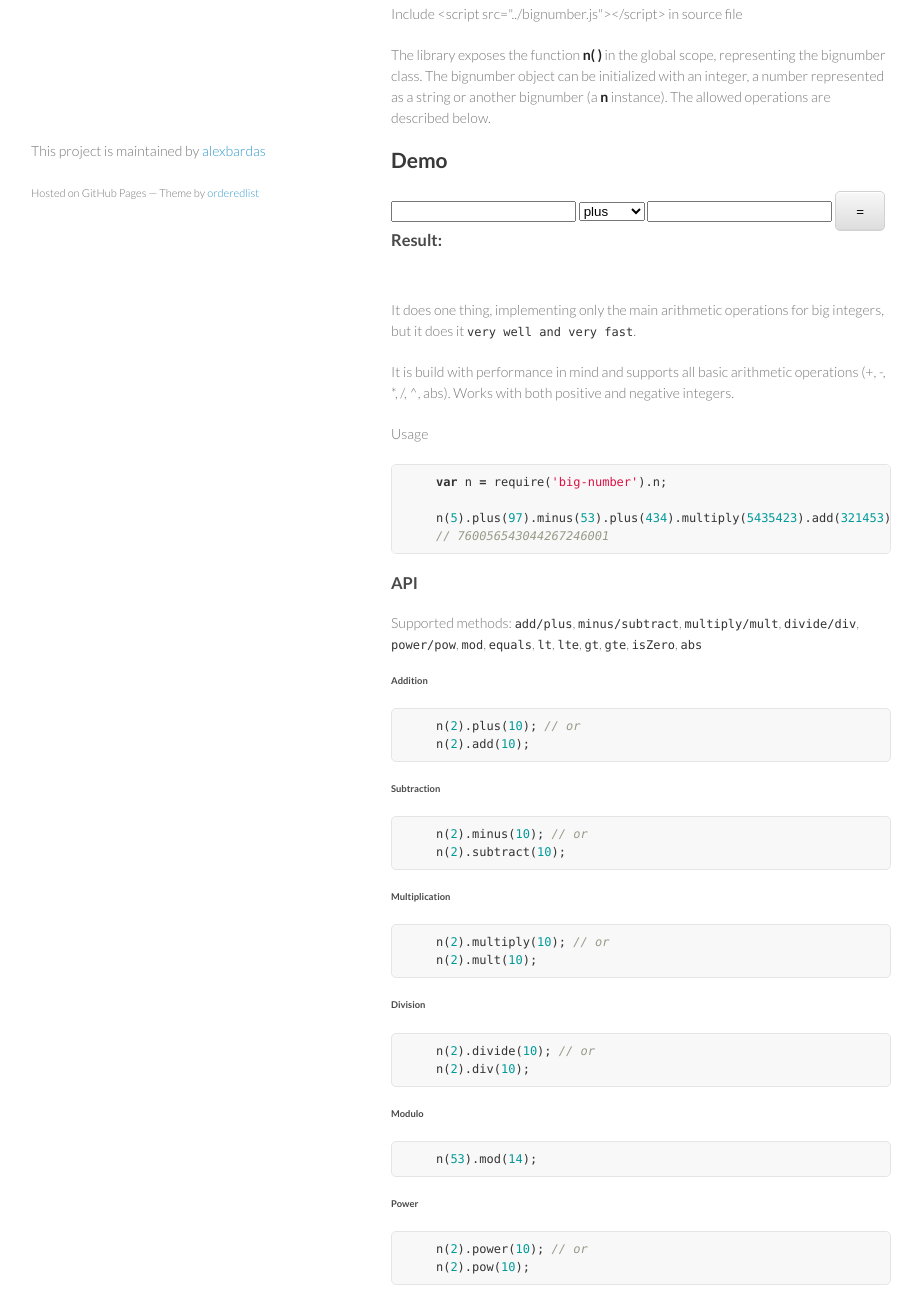
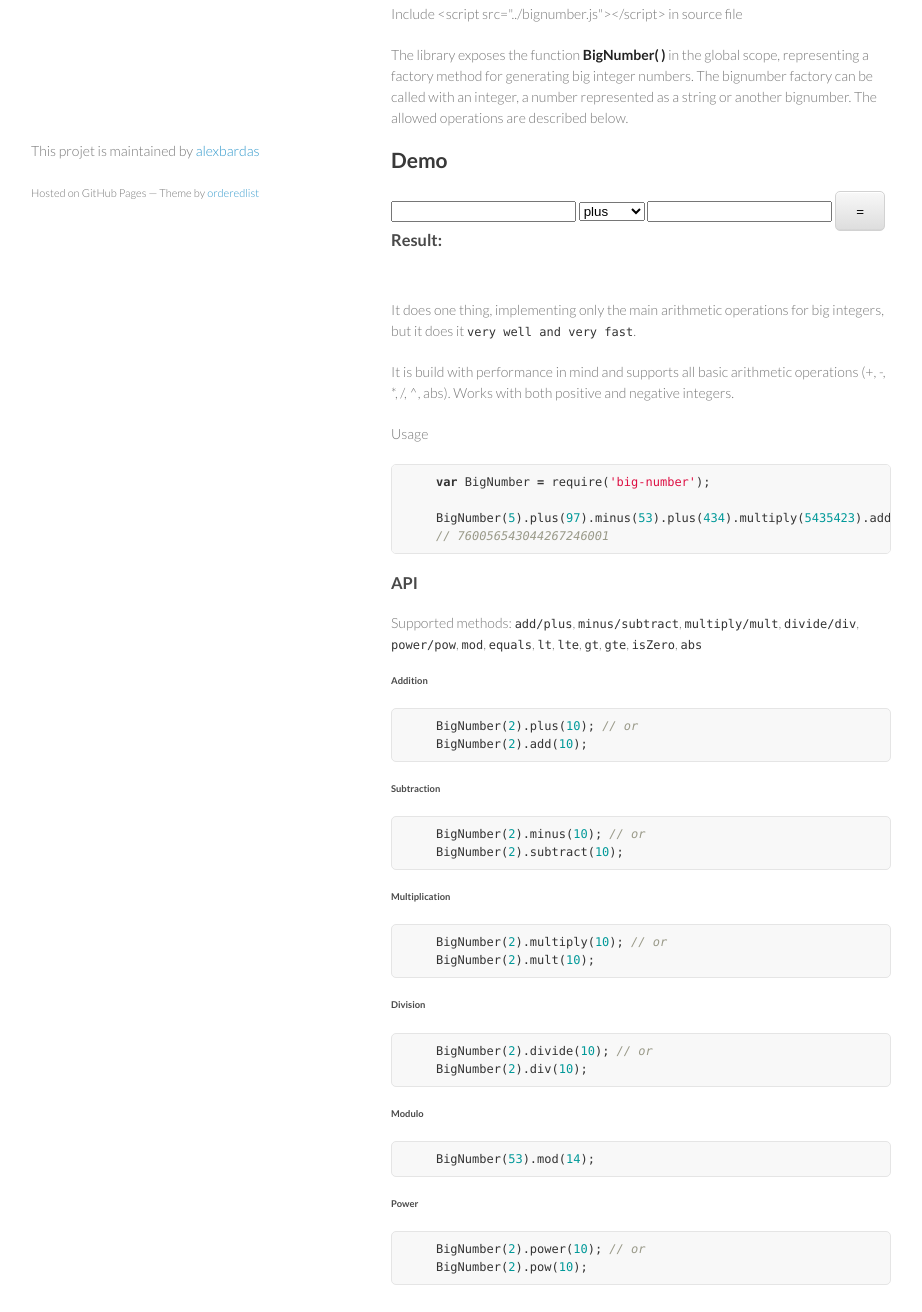
Before and after one commit to alexbardas/bignumber.js, a plain HTML site: page index.html in a window 1280 px wide. Shown: the part 528-1840 px from the top of the page, without its empty margins (179-1101 px from the left). Drawn offline with Linux system fonts and the light colour scheme.

Commit message:
Switch to new API

```diff
--- a/index.html
+++ b/index.html
@@ -39,7 +39,7 @@ with operations on big integers.</p>
 
 <p>Include &lt;script src="../bignumber.js"&gt;&lt;/script&gt; in source file<p>
 <p>
-The library exposes the function <strong>n( )</strong> in the global scope, representing the bignumber class. The bignumber object can be initialized with an integer, a number represented as a string or another bignumber (a <strong>n</strong> instance). The allowed operations are described below.
+The library exposes the function <strong>BigNumber( )</strong> in the global scope, representing a factory method for generating big integer numbers. The bignumber factory can be called with an integer, a number represented as a string or another bignumber. The allowed operations are described below.
 </p>
 <h2> Demo </h2>
 
@@ -66,9 +66,9 @@ but it does it <code>very well and very fast</code>.</p>
 
 <p>Usage</p>
 
-<div class="highlight"><pre>    <span class="kd">var</span> <span class="nx">n</span> <span class="o">=</span> <span class="nx">require</span><span class="p">(</span><span class="s1">'big-number'</span><span class="p">).</span><span class="nx">n</span><span class="p">;</span>
+<div class="highlight"><pre>    <span class="kd">var</span> <span class="nx">BigNumber</span> <span class="o">=</span> <span class="nx">require</span><span class="p">(</span><span class="s1">'big-number'</span><span class="p">)</span>;</span>
 
-    <span class="nx">n</span><span class="p">(</span><span class="mi">5</span><span class="p">).</span><span class="nx">plus</span><span class="p">(</span><span class="mi">97</span><span class="p">).</span><span class="nx">minus</span><span class="p">(</span><span class="mi">53</span><span class="p">).</span><span class="nx">plus</span><span class="p">(</span><span class="mi">434</span><span class="p">).</span><span class="nx">multiply</span><span class="p">(</span><span class="mi">5435423</span><span class="p">).</span><span class="nx">add</span><span class="p">(</span><span class="mi">321453</span><span class="p">).</span><span class="nx">multiply</span><span class="p">(</span><span class="mi">21</span><span class="p">).</span><span class="nx">div</span><span class="p">(</span><span class="mi">2</span><span class="p">).</span><span class="nx">pow</span><span class="p">(</span><span class="mi">2</span><span class="p">)</span>
+    <span class="nx">BigNumber</span><span class="p">(</span><span class="mi">5</span><span class="p">).</span><span class="nx">plus</span><span class="p">(</span><span class="mi">97</span><span class="p">).</span><span class="nx">minus</span><span class="p">(</span><span class="mi">53</span><span class="p">).</span><span class="nx">plus</span><span class="p">(</span><span class="mi">434</span><span class="p">).</span><span class="nx">multiply</span><span class="p">(</span><span class="mi">5435423</span><span class="p">).</span><span class="nx">add</span><span class="p">(</span><span class="mi">321453</span><span class="p">).</span><span class="nx">multiply</span><span class="p">(</span><span class="mi">21</span><span class="p">).</span><span class="nx">div</span><span class="p">(</span><span class="mi">2</span><span class="p">).</span><span class="nx">pow</span><span class="p">(</span><span class="mi">2</span><span class="p">)</span>
     <span class="c1">// 760056543044267246001</span>
 </pre></div>
 
@@ -79,41 +79,41 @@ but it does it <code>very well and very fast</code>.</p>
 
 <h6>Addition</h6>
 
-<div class="highlight"><pre>    <span class="nx">n</span><span class="p">(</span><span class="mi">2</span><span class="p">).</span><span class="nx">plus</span><span class="p">(</span><span class="mi">10</span><span class="p">);</span> <span class="c1">// or</span>
-    <span class="nx">n</span><span class="p">(</span><span class="mi">2</span><span class="p">).</span><span class="nx">add</span><span class="p">(</span><span class="mi">10</span><span class="p">);</span>
+<div class="highlight"><pre>    <span class="nx">BigNumber</span><span class="p">(</span><span class="mi">2</span><span class="p">).</span><span class="nx">plus</span><span class="p">(</span><span class="mi">10</span><span class="p">);</span> <span class="c1">// or</span>
+    <span class="nx">BigNumber</span><span class="p">(</span><span class="mi">2</span><span class="p">).</span><span class="nx">add</span><span class="p">(</span><span class="mi">10</span><span class="p">);</span>
 </pre></div>
 
 <h6>Subtraction</h6>
 
-<div class="highlight"><pre>    <span class="nx">n</span><span class="p">(</span><span class="mi">2</span><span class="p">).</span><span class="nx">minus</span><span class="p">(</span><span class="mi">10</span><span class="p">);</span> <span class="c1">// or</span>
-    <span class="nx">n</span><span class="p">(</span><span class="mi">2</span><span class="p">).</span><span class="nx">subtract</span><span class="p">(</span><span class="mi">10</span><span class="p">);</span>
+<div class="highlight"><pre>    <span class="nx">BigNumber</span><span class="p">(</span><span class="mi">2</span><span class="p">).</span><span class="nx">minus</span><span class="p">(</span><span class="mi">10</span><span class="p">);</span> <span class="c1">// or</span>
+    <span class="nx">BigNumber</span><span class="p">(</span><span class="mi">2</span><span class="p">).</span><span class="nx">subtract</span><span class="p">(</span><span class="mi">10</span><span class="p">);</span>
 </pre></div>
 
 <h6>Multiplication</h6>
 
-<div class="highlight"><pre>    <span class="nx">n</span><span class="p">(</span><span class="mi">2</span><span class="p">).</span><span class="nx">multiply</span><span class="p">(</span><span class="mi">10</span><span class="p">);</span> <span class="c1">// or</span>
-    <span class="nx">n</span><span class="p">(</span><span class="mi">2</span><span class="p">).</span><span class="nx">mult</span><span class="p">(</span><span class="mi">10</span><span class="p">);</span>
+<div class="highlight"><pre>    <span class="nx">BigNumber</span><span class="p">(</span><span class="mi">2</span><span class="p">).</span><span class="nx">multiply</span><span class="p">(</span><span class="mi">10</span><span class="p">);</span> <span class="c1">// or</span>
+    <span class="nx">BigNumber</span><span class="p">(</span><span class="mi">2</span><span class="p">).</span><span class="nx">mult</span><span class="p">(</span><span class="mi">10</span><span class="p">);</span>
 </pre></div>
 
 <h6>Division</h6>
 
-<div class="highlight"><pre>    <span class="nx">n</span><span class="p">(</span><span class="mi">2</span><span class="p">).</span><span class="nx">divide</span><span class="p">(</span><span class="mi">10</span><span class="p">);</span> <span class="c1">// or</span>
-    <span class="nx">n</span><span class="p">(</span><span class="mi">2</span><span class="p">).</span><span class="nx">div</span><span class="p">(</span><span class="mi">10</span><span class="p">);</span>
+<div class="highlight"><pre>    <span class="nx">BigNumber</span><span class="p">(</span><span class="mi">2</span><span class="p">).</span><span class="nx">divide</span><span class="p">(</span><span class="mi">10</span><span class="p">);</span> <span class="c1">// or</span>
+    <span class="nx">BigNumber</span><span class="p">(</span><span class="mi">2</span><span class="p">).</span><span class="nx">div</span><span class="p">(</span><span class="mi">10</span><span class="p">);</span>
 </pre></div>
 
 <h6>Modulo</h6>
 
-<div class="highlight"><pre>    <span class="nx">n</span><span class="p">(</span><span class="mi">53</span><span class="p">).</span><span class="nx">mod</span><span class="p">(</span><span class="mi">14</span><span class="p">);</span>
+<div class="highlight"><pre>    <span class="nx">BigNumber</span><span class="p">(</span><span class="mi">53</span><span class="p">).</span><span class="nx">mod</span><span class="p">(</span><span class="mi">14</span><span class="p">);</span>
 </pre></div>
 
 <h6>Power</h6>
 
-<div class="highlight"><pre>    <span class="nx">n</span><span class="p">(</span><span class="mi">2</span><span class="p">).</span><span class="nx">power</span><span class="p">(</span><span class="mi">10</span><span class="p">);</span> <span class="c1">// or</span>
-    <span class="nx">n</span><span class="p">(</span><span class="mi">2</span><span class="p">).</span><span class="nx">pow</span><span class="p">(</span><span class="mi">10</span><span class="p">);</span>
+<div class="highlight"><pre>    <span class="nx">BigNumber</span><span class="p">(</span><span class="mi">2</span><span class="p">).</span><span class="nx">power</span><span class="p">(</span><span class="mi">10</span><span class="p">);</span> <span class="c1">// or</span>
+    <span class="nx">BigNumber</span><span class="p">(</span><span class="mi">2</span><span class="p">).</span><span class="nx">pow</span><span class="p">(</span><span class="mi">10</span><span class="p">);</span>
 </pre></div>
       </section>
       <footer>
-        <p>This project is maintained by <a href="https://github.com/alexbardas">alexbardas</a></p>
+        <p>This projet is maintained by <a href="https://github.com/alexbardas">alexbardas</a></p>
         <p><small>Hosted on GitHub Pages &mdash; Theme by <a href="https://github.com/orderedlist">orderedlist</a></small></p>
       </footer>
     </div>
@@ -128,14 +128,14 @@ but it does it <code>very well and very fast</code>.</p>
       pageTracker._trackPageview();
       } catch(err) {}
     </script>
-    <script src="https://rawgithub.com/alexbardas/bignumber.js/master/lib/bignumber.js"></script>
+    <script src="https://rawgithub.com/alexbardas/bignumber.js/master/lib/big-number.js"></script>
     <script>
       function calculate() {
         var n1 = document.getElementById("n1").value,
             n2 = document.getElementById("n2").value,
             operation = document.getElementById("operation").value;
 
-        var result = n(n1)[operation](n2).val();
+        var result = BigNumber(n1)[operation](n2).val();
         document.getElementById("result").innerHTML = result;
       }
 
```
